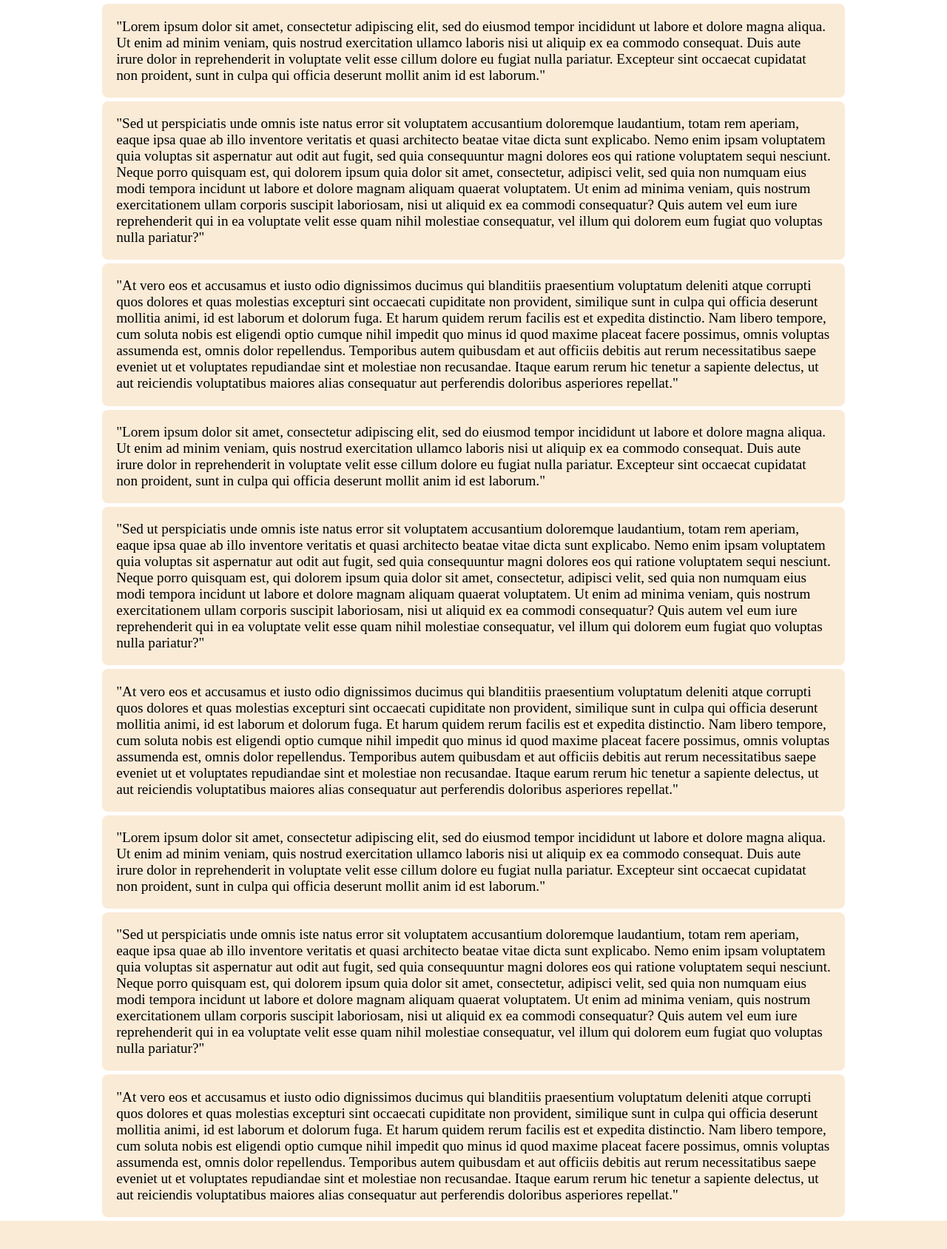
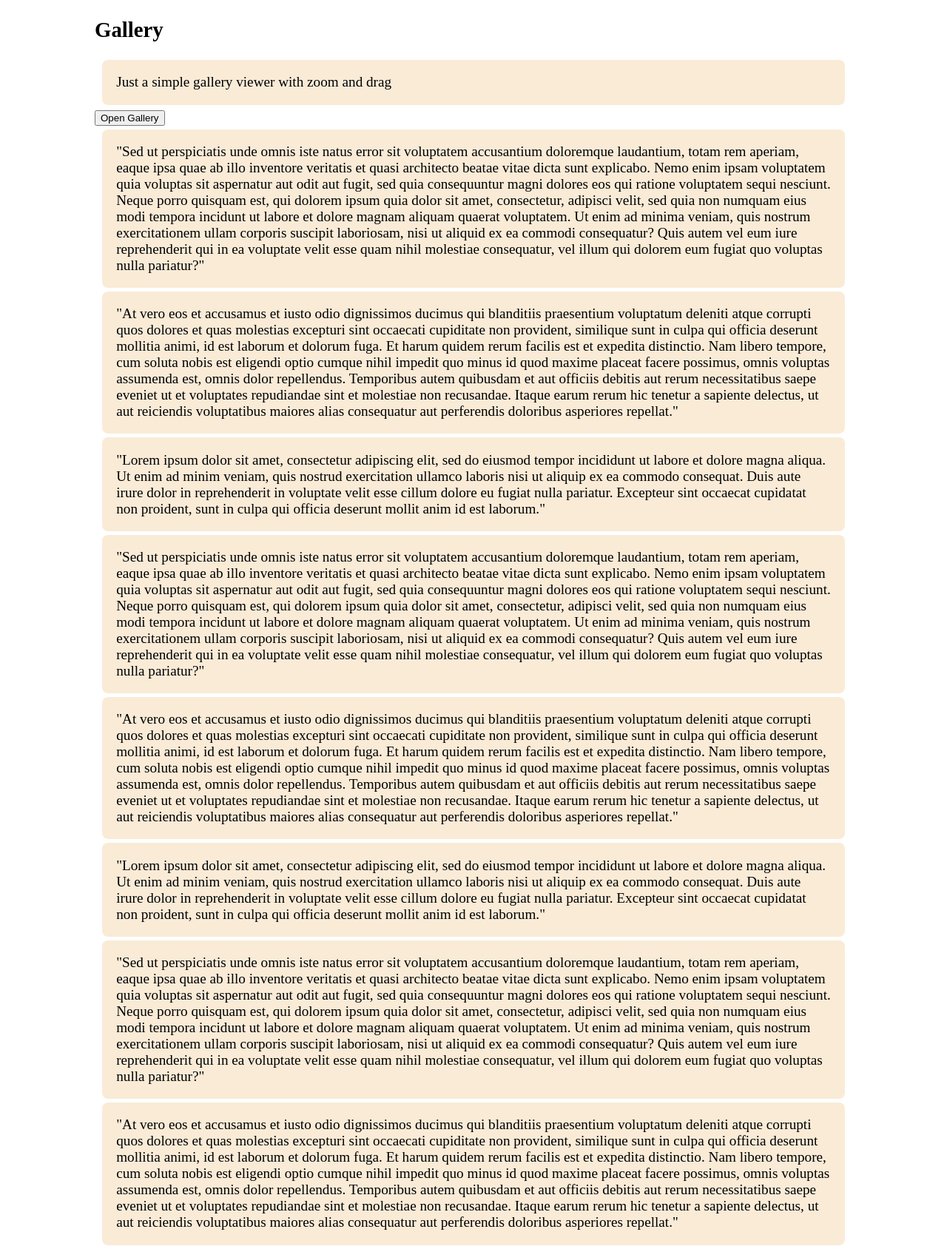
Before and after one commit to mxfoyster/componentlibrary1, a PHP site: page /gallery.php in a window 1280 px wide. Shown: the part 133-1821 px from the top of the page at 74% size. Before the commit the page ends 1783 px from the top, so only its background shows below. Run offline with PHP 8.4, Linux system fonts and the light colour scheme.

Commit message:
Added gallery to components
A simple gallery system utilising JavaScript, CSS and the HTML Canvas to display / scale / centre each image as appropriate
This component requires my popup component which I will simultaneously be fine-tuning as necessary.

```diff
--- a/gallery.php
+++ b/gallery.php
@@ -5,8 +5,12 @@
     <meta http-equiv="X-UA-Compatible" content="IE=edge">
     <meta name="viewport" content="width=device-width, initial-scale=1.0">
     <link rel="stylesheet" href="css/main-style.css">
+    <link rel="stylesheet" href="popup/popup.css">
     <link rel="stylesheet" href="menu/menu.css">
+    <link rel="stylesheet" href="gallery/gallery.css">
     <title>Component Library 1 (Gallery Demo)</title>
+    <script src="popup/popup.js" defer></script>
+    <script src="gallery/gallery.js" defer></script>
 </head>
 <body>
     <div class="main-container">
@@ -17,12 +21,17 @@
         </div>
 
         <div class="middle">
-            <!-- <div class="popUp" id="popUp">
-                <div class="popUpTitleContainer"><span class="popUpTitle">My Title</span></div>
+            <h2>Gallery</h2>
+            <div class="popUp" id="popUp">
+                <div class="popUpTitleContainer"><span class="popUpTitle">Photo Gallery</span></div>
+                <div id="galleryCanvasContainer">
+                <canvas id="galleryCanvas">Your browser does not support canvas.</canvas>
+                </div>
                 <img id="closeBtn" src="popup/closebtn.png">
-            </div> -->
+            </div>
 
-            <p>"Lorem ipsum dolor sit amet, consectetur adipiscing elit, sed do eiusmod tempor incididunt ut labore et dolore magna aliqua. Ut enim ad minim veniam, quis nostrud exercitation ullamco laboris nisi ut aliquip ex ea commodo consequat. Duis aute irure dolor in reprehenderit in voluptate velit esse cillum dolore eu fugiat nulla pariatur. Excepteur sint occaecat cupidatat non proident, sunt in culpa qui officia deserunt mollit anim id est laborum."</p>
+            <p>Just a simple gallery viewer with zoom and drag</p>
+            <button type="button" id="activatePopUp">Open Gallery</button>
             <p>"Sed ut perspiciatis unde omnis iste natus error sit voluptatem accusantium doloremque laudantium, totam rem aperiam, eaque ipsa quae ab illo inventore veritatis et quasi architecto beatae vitae dicta sunt explicabo. Nemo enim ipsam voluptatem quia voluptas sit aspernatur aut odit aut fugit, sed quia consequuntur magni dolores eos qui ratione voluptatem sequi nesciunt. Neque porro quisquam est, qui dolorem ipsum quia dolor sit amet, consectetur, adipisci velit, sed quia non numquam eius modi tempora incidunt ut labore et dolore magnam aliquam quaerat voluptatem. Ut enim ad minima veniam, quis nostrum exercitationem ullam corporis suscipit laboriosam, nisi ut aliquid ex ea commodi consequatur? Quis autem vel eum iure reprehenderit qui in ea voluptate velit esse quam nihil molestiae consequatur, vel illum qui dolorem eum fugiat quo voluptas nulla pariatur?"</p>
             <p>"At vero eos et accusamus et iusto odio dignissimos ducimus qui blanditiis praesentium voluptatum deleniti atque corrupti quos dolores et quas molestias excepturi sint occaecati cupiditate non provident, similique sunt in culpa qui officia deserunt mollitia animi, id est laborum et dolorum fuga. Et harum quidem rerum facilis est et expedita distinctio. Nam libero tempore, cum soluta nobis est eligendi optio cumque nihil impedit quo minus id quod maxime placeat facere possimus, omnis voluptas assumenda est, omnis dolor repellendus. Temporibus autem quibusdam et aut officiis debitis aut rerum necessitatibus saepe eveniet ut et voluptates repudiandae sint et molestiae non recusandae. Itaque earum rerum hic tenetur a sapiente delectus, ut aut reiciendis voluptatibus maiores alias consequatur aut perferendis doloribus asperiores repellat."</p>
             <p>"Lorem ipsum dolor sit amet, consectetur adipiscing elit, sed do eiusmod tempor incididunt ut labore et dolore magna aliqua. Ut enim ad minim veniam, quis nostrud exercitation ullamco laboris nisi ut aliquip ex ea commodo consequat. Duis aute irure dolor in reprehenderit in voluptate velit esse cillum dolore eu fugiat nulla pariatur. Excepteur sint occaecat cupidatat non proident, sunt in culpa qui officia deserunt mollit anim id est laborum."</p>
--- /dev/null
+++ b/gallery/gallery.css
@@ -0,0 +1,28 @@
+/*
+
+    #############################################
+    #   Simple JS/CSS Gallery v1.00             #
+    #       By Mark Foyster                     #
+    #############################################
+
+    For usage instructions, please refer to README.md
+
+
+*/
+
+
+
+#galleryCanvasContainer{
+	display: inline-block;
+	position: relative;
+	top: calc(var(--popUpTitleFontSize) + 10px);
+	height: calc(100% - calc(var(--popUpTitleFontSize) + 20px) );
+	width: 100%;
+
+}
+#galleryCanvas{
+	display: block;
+	width: 100%;
+    height: 100%;
+    border: 1px solid black;
+}
--- /dev/null
+++ b/gallery/gallery.js
@@ -0,0 +1,91 @@
+/*
+    #############################################
+    #   Simple JS/CSS Gallery v1.00             #
+    #       By Mark Foyster                     #
+    #############################################
+
+    For usage instructions, please refer to README.md
+
+*/
+
+const galleryCanvasContainer = document.getElementById("galleryCanvasContainer");
+const imageRoot = "./images/"; //place the subdirectory your images are in here
+const imageList = ["image1.png", "image2.png", "image3.png"]; //place your image names in this array
+
+let dimensions ={
+    startX: 0,
+    startY: 0,
+    width: 0,
+    height: 0
+};
+
+//we must make a canvas the correct size for our purpose by creating it dynamically
+//size canvas to the popup window.. ****IF WE DON'T THE IMAGE IS DISTORTED****
+let canvContWidth = galleryCanvasContainer.offsetWidth;
+let canvContHeight = galleryCanvasContainer.offsetHeight;
+galleryCanvasContainer.innerHTML = "<canvas id=\"galleryCanvas\" width=\"" + canvContWidth + "\" height=\"" + canvContHeight + "\" style=\"border: 1px solid black; \" >Your browser does not support canvas.</canvas>";
+const galleryCanvas = document.getElementById("galleryCanvas"); //get a handle for it
+
+
+let thisImage = new Image();
+loadImage(1);
+
+
+function loadImage(imageNumber){
+thisImage.src = imageRoot + imageList[imageNumber];
+thisImage.onload = function(){
+    console.log("loaded");
+    //image.src = this.src;
+    displayImage();
+};
+}
+
+function displayImage(){
+    let galleryCanvasCxt = galleryCanvas.getContext("2d"); //get a context
+    scaleToFit(thisImage, galleryCanvas);
+    galleryCanvasCxt.clearRect(0, 0, galleryCanvas.width, galleryCanvas.height); //clear the canvas first
+    galleryCanvasCxt.drawImage(thisImage, dimensions.startX, dimensions.startY, dimensions.width, dimensions.height);
+    console.log(dimensions);
+}
+
+
+//our scaling and centreing math / logic
+function scaleToFit(image, canvas){
+    //calculate canvas aspect ratio
+    let imageAspectRatio = image.height / image.width;
+    //calculate image aspect ratio
+    let canvasAspectRatio = canvas.height / canvas.width;
+
+    //set some default values
+    let usableHeight = image.width;
+    let usableWidth = image.height;
+
+    //the image is more portratit shaped than the available screen (disrecgarding dimensions)
+    if (imageAspectRatio > canvasAspectRatio){
+        usableHeight = canvas.height; //so we squish or stretch to height
+        usableWidth = usableHeight / imageAspectRatio; //then set width from height using stored aspect ratoo
+    }
+    //the image is more landscape shaped than the available screen
+    else
+    {
+        usableWidth = canvas.width; //so we sqeeze or stretch to width
+        usableHeight = usableWidth * imageAspectRatio; //then set height from width using aspect ratio
+    }
+
+
+    //default x & y offsets (image centre offsets)
+    let xOffset = 0;
+    let yOffset = 0;
+
+     //Calculate offsets
+     if (usableWidth < canvas.width) xOffset = (canvas.width - usableWidth) / 2;
+     if (usableHeight < canvas.height) yOffset = (canvas.height - usableHeight) / 2;
+
+
+    //store them in our dimensions object
+    dimensions.width = Math.round(usableWidth);
+    dimensions.height = Math.round(usableHeight);
+    dimensions.startX = Math.round(xOffset);
+    dimensions.startY = Math.round(yOffset);
+
+}
--- a/popup/popup.css
+++ b/popup/popup.css
@@ -47,8 +47,11 @@ Set up your preferred colours, sizes etc using the custom properties below
 }
 
 #closeBtn{
-    float: right;
-    padding: 1vw;
+    position:absolute;
+	right: 10px;
+	top: 10px;
+    /* padding: 1vw;*/
+	z-index: 4;
 }
 
 .popUp{
```
Also changed, not shown: README.md, gallery/README.md (added), 3 other files.
